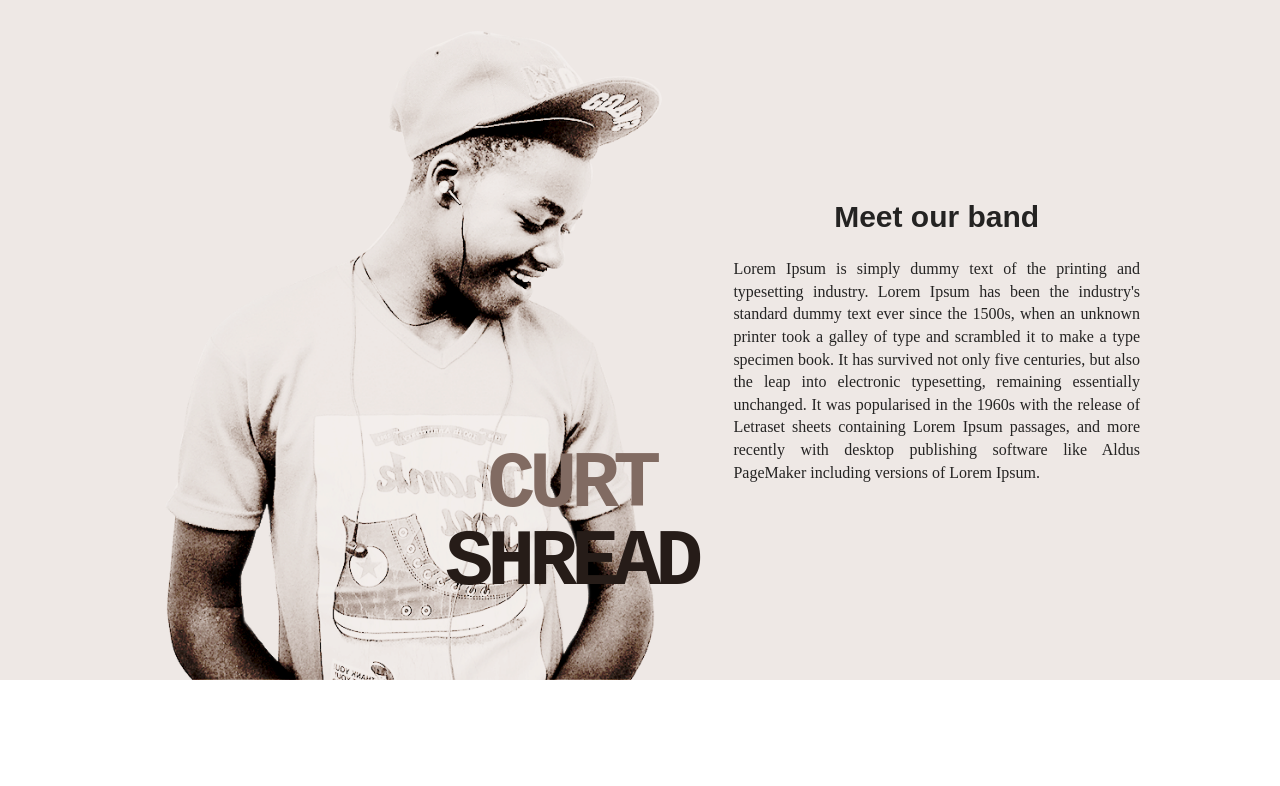
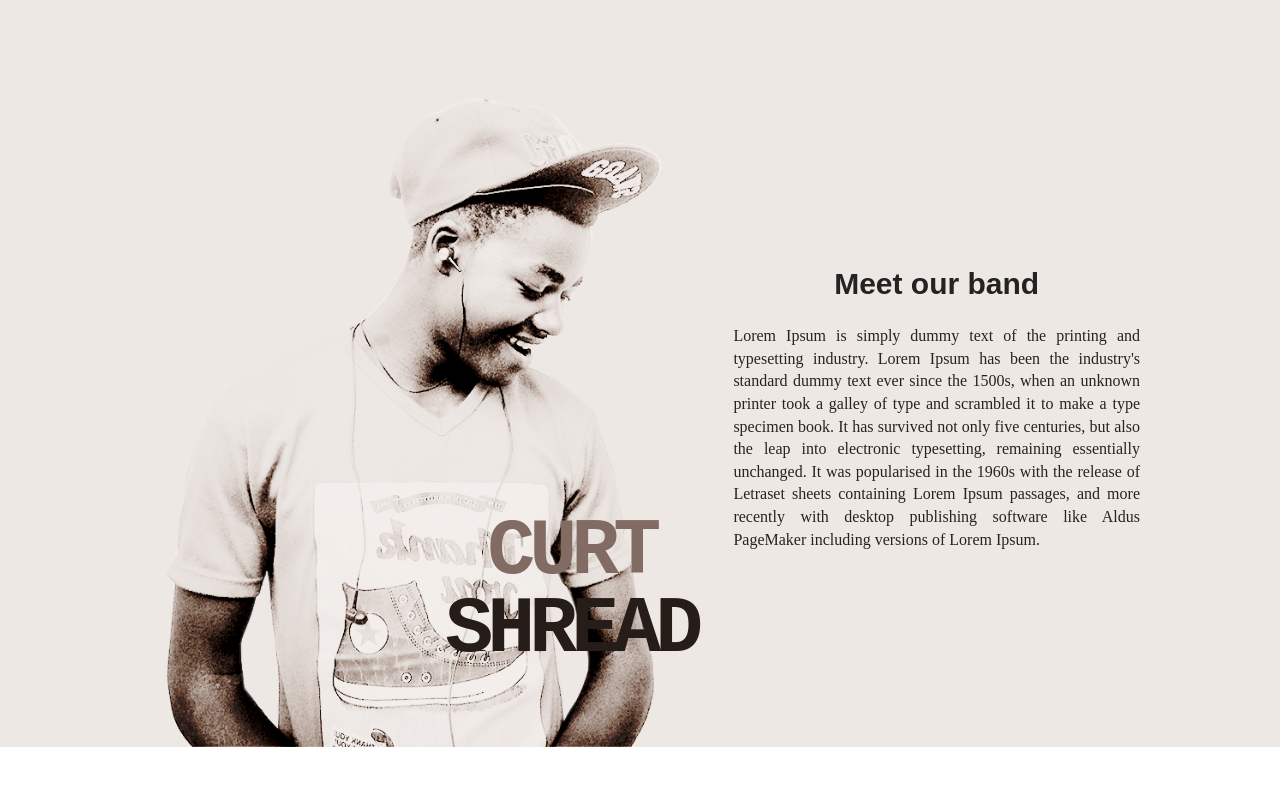
Before and after one commit to jscodelover/the-band, a React (Create React App) app: page / in a window 1280 px wide. Shown: the top 786 px of the page. Built offline with nearby package versions, Linux system fonts and the light colour scheme.

Commit message:
fix: header top fix

```diff
--- a/src/header/styled.header.js
+++ b/src/header/styled.header.js
@@ -6,14 +6,16 @@ const StyleHeader = styled.div`
   flex-direction: row;
   justify-content: space-around;
   align-items: center;
-  padding: 0px 140px
+  padding: 0px 140px;
+  padding-top: 67px;
   height: 85vh;
+  box-sizing: content-box;
   background-color: ${theme.colors.primaryColor};
   text-align: center;
-  @media(max-width: 998px){
-      flex-direction: column;
-      height: auto;
-      padding: 0px 40px;
+  @media (max-width: 998px) {
+    flex-direction: column;
+    height: auto;
+    padding: 0px 40px;
   }
 `;
 
@@ -65,6 +67,10 @@ const Text = styled.div`
   p {
     text-align: justify;
   }
+
+  @media (max-width: 998px) {
+    margin-bottom: 43px;
+  }
 `;
 
 export { StyleHeader, Image, Text };
```
Also changed, not shown: src/styles/header/styled.header.js (deleted, +0 -9 lines).
